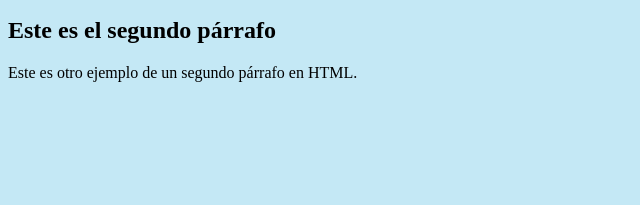
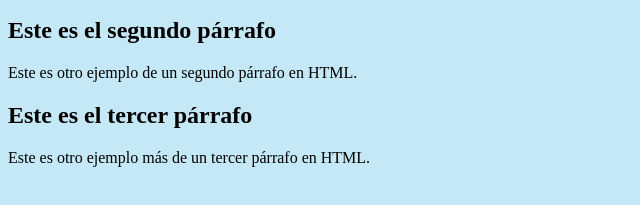
Before and after one commit to javivizf/LabGit2, a plain HTML site: page index.html in a window 1280 px wide. Shown: the part 101-306 px from the top of the page, without its empty margins (0-640 px from the left). Drawn offline with Linux system fonts and the light colour scheme.

Commit message:
Subimos la tercera opción v3

```diff
--- a/index.html
+++ b/index.html
@@ -8,5 +8,7 @@
    <p>Este es un ejemplo de un párrafo en HTML.</p>
    <h2>Este es el segundo párrafo</h2>
    <p>Este es otro ejemplo de un segundo párrafo en HTML.</p>
+   <h2>Este es el tercer párrafo</h2>
+   <p>Este es otro ejemplo más de un tercer párrafo en HTML.</p>
 </body>
 </html>
```
